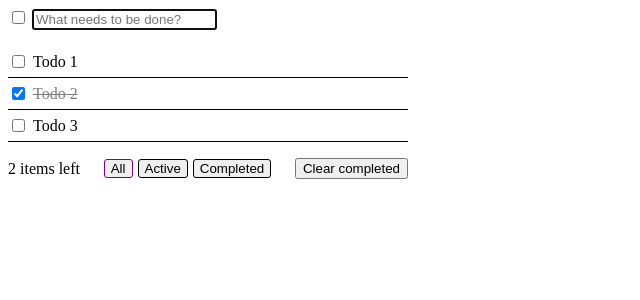
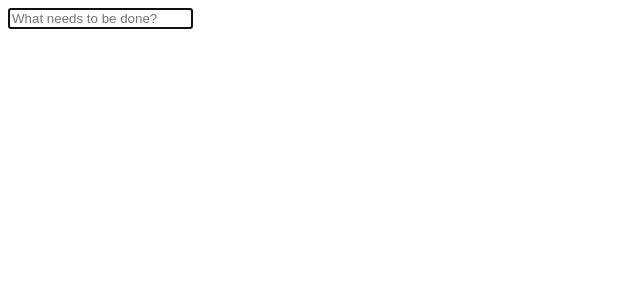
Before and after one commit to vladhaidukkk/svelte-todo-mvc, a Svelte app: page / in a window 1280 px wide. Shown: the top 300 px of the page, without its empty margins (0-640 px from the left). Built offline with nearby package versions, Linux system fonts and the light colour scheme.

Commit message:
feat: save todos into local storage

```diff
--- a/src/App.svelte
+++ b/src/App.svelte
@@ -5,29 +5,18 @@
 
   const filters = Object.values(TodoFilters);
 
-  let todos: TodoType[] = [
-    {
-      id: crypto.randomUUID(),
-      text: 'Todo 1',
-      completed: false,
-    },
-    {
-      id: crypto.randomUUID(),
-      text: 'Todo 2',
-      completed: true,
-    },
-    {
-      id: crypto.randomUUID(),
-      text: 'Todo 3',
-      completed: false,
-    },
-  ];
+  let todos: TodoType[] = JSON.parse(localStorage.getItem('todos') ?? '[]');
   let newTodoText = '';
   let selectedFilter: TodoFilters = TodoFilters.all;
 
   $: filteredTodos = filterTodos(todos, selectedFilter);
+  $: todosAmount = todos.length;
   $: completedTodos = todos.filter((todo) => todo.completed).length;
   $: uncompletedTodos = todos.filter((todo) => !todo.completed).length;
+
+  $: {
+    localStorage.setItem('todos', JSON.stringify(todos));
+  }
 
   function createTodo(text: string) {
     const newTodo: TodoType = {
@@ -81,11 +70,13 @@
 
 <main class="wrapper">
   <form on:submit|preventDefault={handleSubmit}>
+    {#if todosAmount > 0}
       <input
         type="checkbox"
         checked={uncompletedTodos === 0}
         on:click={toggleCompleted}
       />
+    {/if}
     <!-- svelte-ignore a11y-autofocus -->
     <input
       type="text"
@@ -95,6 +86,7 @@
     />
   </form>
 
+  {#if todosAmount > 0}
     <ul class="todos">
       {#each filteredTodos as todo (todo.id)}
         <Todo {todo} {toggleTodo} {editTodo} {deleteTodo} />
@@ -127,6 +119,7 @@
         Clear completed
       </button>
     </div>
+  {/if}
 </main>
 
 <style>
```
Lines whose indentation alone changed are shown as unchanged.
